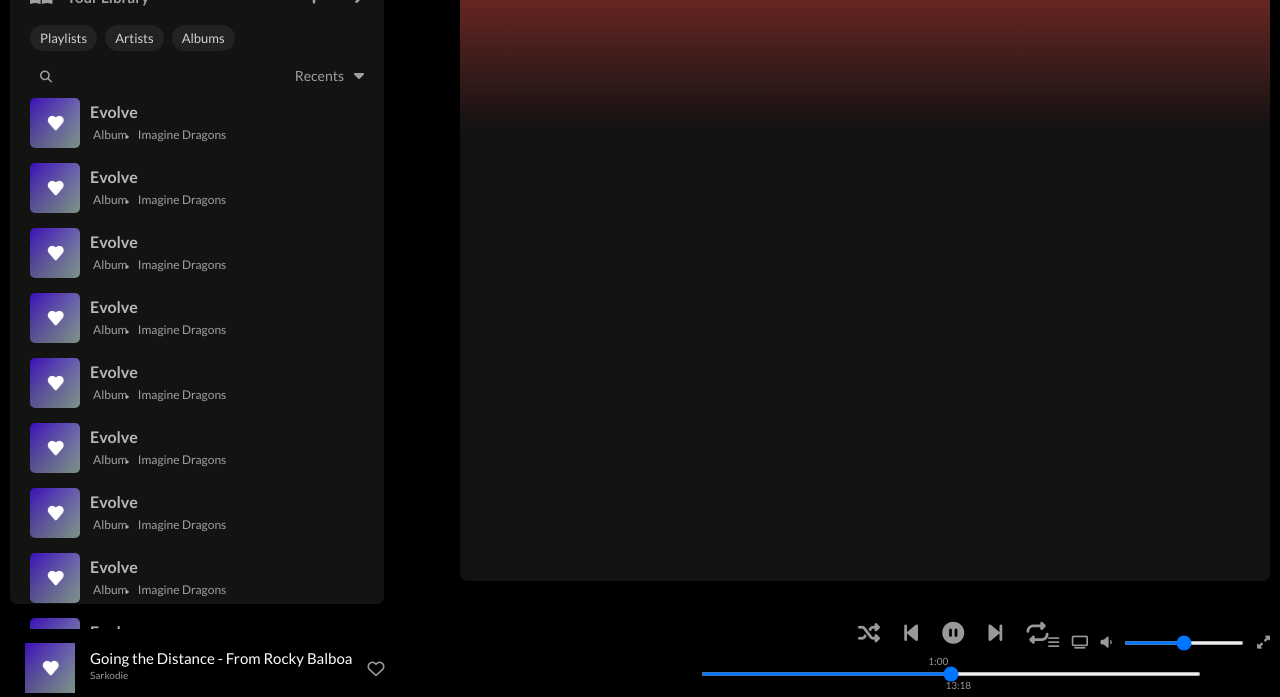
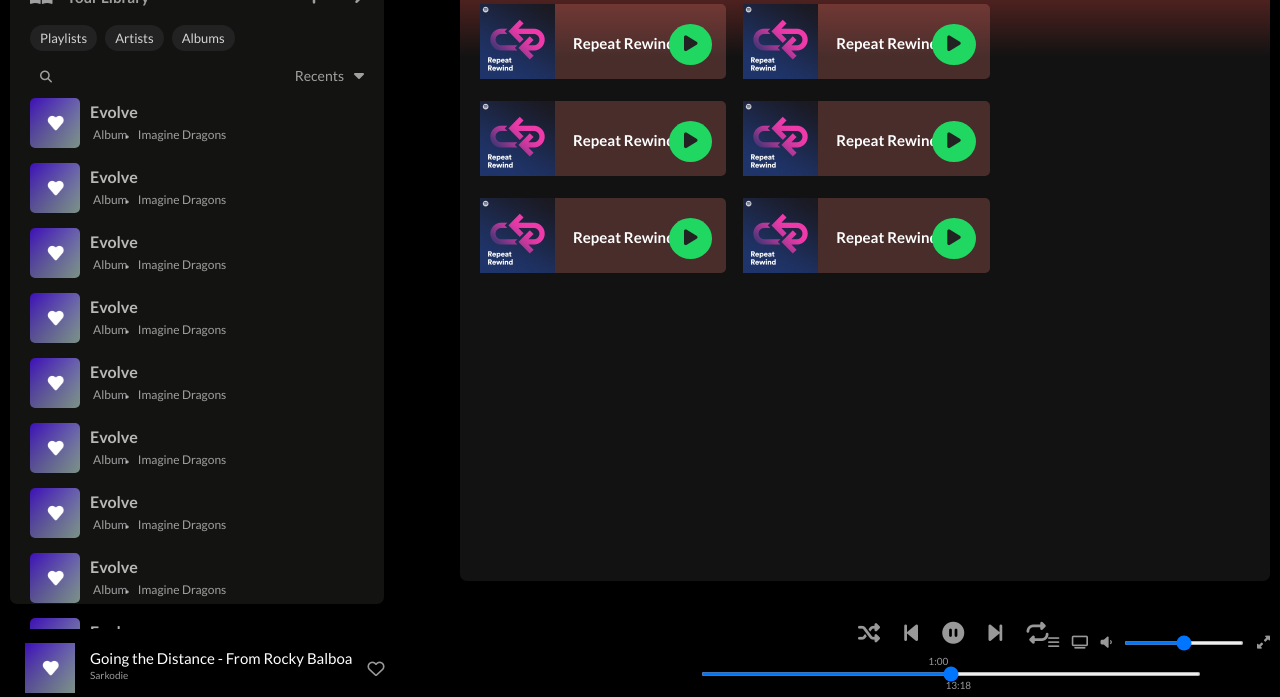
Before and after one commit to PRINCEKK122/static-spotify, a plain HTML site: page index.html in a window 1280 px wide. Shown: the part 157-854 px from the top of the page. Drawn offline with Linux system fonts and the light colour scheme.

Commit message:
feat: design the good evening section of the main container

```diff
--- a/index.html
+++ b/index.html
@@ -170,7 +170,6 @@
         </section>
 
         <section class="main-content">
-            <!-- TODO: main-content -->
             <header>
                 <nav class="clearfix">
                     <div class="button-container">
@@ -187,7 +186,81 @@
                         <img src="./resources/profile-pic.jpeg" alt="Profile Picture">
                     </div>
                 </nav>
+
+                <section class="main-music-container">
+                    <h2>Good evening</h2>
+
+                    <div class="wrapper">
+                        <div class="wrapper-card  clearfix">
+                            <div class="card-contents">
+                                <img src="./resources/repeat-rewind.jpg" alt="image of repeat rewind">
+                                <span>Repeat Rewind</span>
+                            </div>
+
+                            <button class="btn btn-success">
+                                <i class="fa-solid fa-play"></i>
+                            </button>
+                        </div>
+
+                        <div class="wrapper-card  clearfix">
+                            <div class="card-contents">
+                                <img src="./resources/repeat-rewind.jpg" alt="image of repeat rewind">
+                                <span>Repeat Rewind</span>
+                            </div>
+
+                            <button class="btn btn-success">
+                                <i class="fa-solid fa-play"></i>
+                            </button>
+                        </div>
+
+                        <div class="wrapper-card  clearfix">
+                            <div class="card-contents">
+                                <img src="./resources/repeat-rewind.jpg" alt="image of repeat rewind">
+                                <span>Repeat Rewind</span>
+                            </div>
+
+                            <button class="btn btn-success">
+                                <i class="fa-solid fa-play"></i>
+                            </button>
+                        </div>
+
+                        <div class="wrapper-card  clearfix">
+                            <div class="card-contents">
+                                <img src="./resources/repeat-rewind.jpg" alt="image of repeat rewind">
+                                <span>Repeat Rewind</span>
+                            </div>
+
+                            <button class="btn btn-success">
+                                <i class="fa-solid fa-play"></i>
+                            </button>
+                        </div>
+
+                        <div class="wrapper-card  clearfix">
+                            <div class="card-contents">
+                                <img src="./resources/repeat-rewind.jpg" alt="image of repeat rewind">
+                                <span>Repeat Rewind</span>
+                            </div>
+
+                            <button class="btn btn-success">
+                                <i class="fa-solid fa-play"></i>
+                            </button>
+                        </div>
+
+                        <div class="wrapper-card  clearfix">
+                            <div class="card-contents">
+                                <img src="./resources/repeat-rewind.jpg" alt="image of repeat rewind">
+                                <span>Repeat Rewind</span>
+                            </div>
+
+                            <button class="btn btn-success">
+                                <i class="fa-solid fa-play"></i>
+                            </button>
+                        </div>
+                    </div>
+                </section>
             </header>
+
+
             <!-- TODO: add a footer at this section -->
         </section>
 
--- a/style.css
+++ b/style.css
@@ -209,12 +209,18 @@ li i {
     border-radius: 7px;
     background: rgb(192, 59, 52);
     background: linear-gradient(180deg,
-            rgba(192, 59, 52, 1) 1%,
-            rgba(18, 18, 18, 1) 38%);
+            rgb(223, 71, 63) 1%,
+            rgba(18, 18, 18, 1) 28%);
 }
 
 .main-content header {
     padding: 2rem;
+}
+
+.main-music-container h2 {
+    font-size: 3rem;
+    color: #fff;
+    margin: 2rem 0;
 }
 
 .btn {
@@ -222,6 +228,10 @@ li i {
     color: #fff;
     border: none;
     padding: 1rem 1.5rem;
+}
+
+.btn-success {
+    background-color: #1fd761;
 }
 
 .button-container {
@@ -286,6 +296,57 @@ li i {
     position: relative;
     bottom: 2px;
 }
+
+.wrapper-card {
+    width: 32%;
+    display: inline-block;
+    background-color: rgba(220, 120, 115, 0.268);
+    padding-bottom: 0;
+    border-radius: 5px;
+    margin-right: 1.5rem;
+    margin-bottom: 2rem;
+    padding-right: 2rem;
+    height: 7.5rem;
+    position: relative;
+    transition: background-color 100ms;
+}
+
+.wrapper-card:hover {
+    cursor: pointer;
+    background-color: rgba(174, 106, 102, 0.268);
+}
+
+.wrapper-card img {
+    width: 7.5rem;
+    height: auto;
+}
+
+.wrapper-card span {
+    margin-left: 1.6rem;
+    color: #fff;
+    position: relative;
+    bottom: 30px;
+    font-weight: 700;
+    font-size: 1.5rem;
+}
+
+.wrapper button {
+    color: #222;
+    font-size: 1.8rem;
+    padding: 1rem 1.5rem;
+    border-radius: 100%;
+}
+
+.card-contents {
+    float: left;
+}
+
+.wrapper-card button {
+    position: absolute;
+    right: 1.4rem;
+    top: 2rem;
+}
+
 
 /*********************************
 ***** Controls
```
